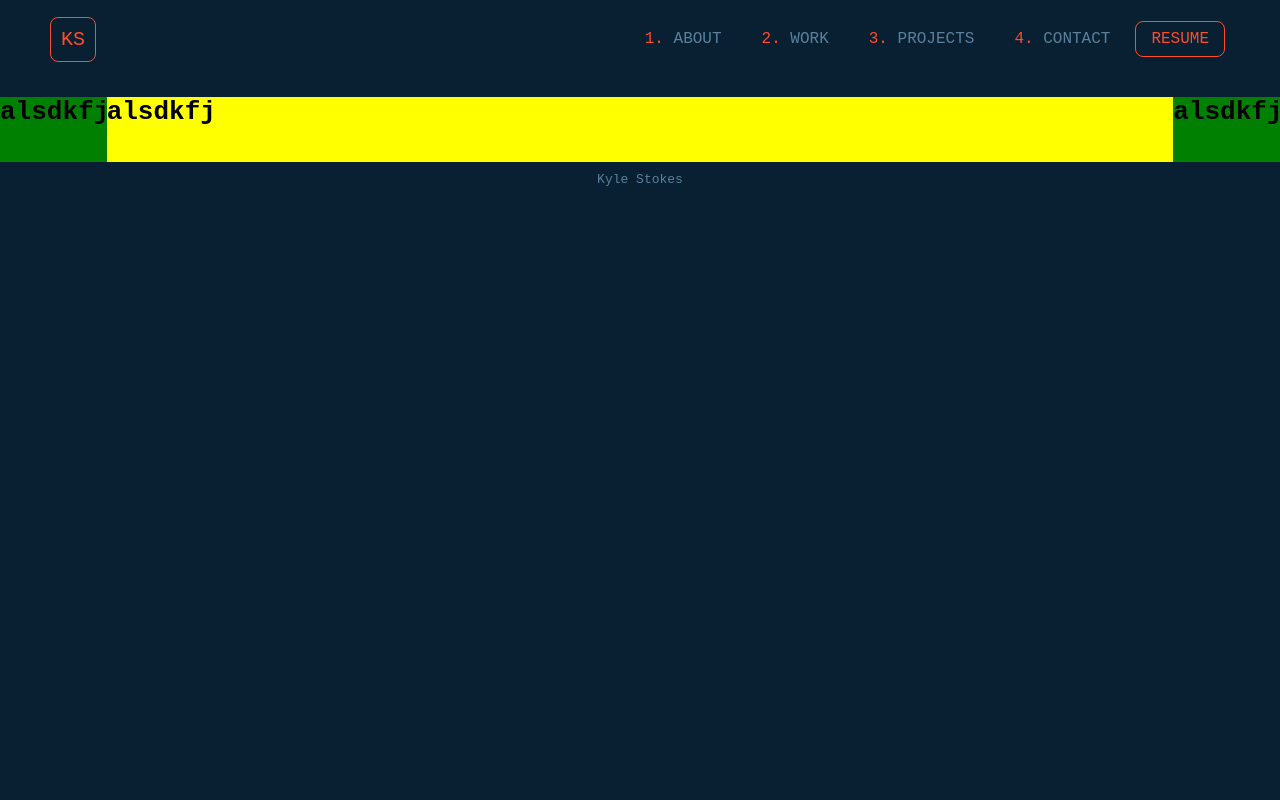
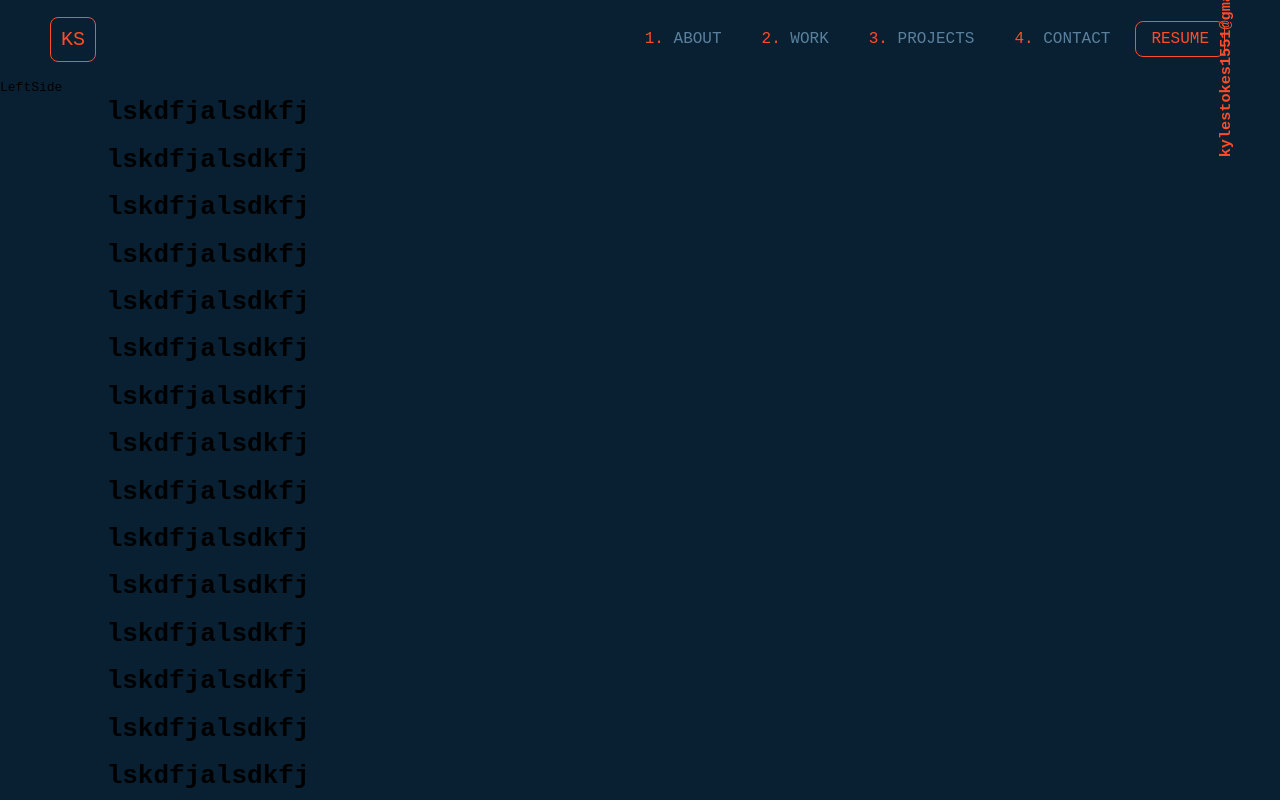
Before and after one commit to kylest0kes/folio, a React (Create React App) app: page / in a window 1280 px wide. Shown: the top 800 px of the page. Built offline with nearby package versions, Linux system fonts and the light colour scheme.

Commit message:
stylized the scrollbar stuff

```diff
--- a/src/App.css
+++ b/src/App.css
@@ -4,14 +4,22 @@ body {
   padding: 0;
   background-color: #082032;
   font-family: monospace;
+  height: 100%;
 }
 
-.side {
-  height: 100%;
-  background-color: green;
+::-webkit-scrollbar {
+  width: 10px;
 }
 
-.middle {
-  height: 100%;
-  background-color: yellow;
+::-webkit-scrollbar-track {
+  background: #2C394B;
 }
+
+::-webkit-scrollbar-thumb {
+  background: #334756;
+  border-radius: 25px;
+}
+
+::-webkit-scrollbar-thumb:hover {
+  background: #FF4C29;
+}
--- a/src/App.js
+++ b/src/App.js
@@ -4,6 +4,8 @@ import Header from "./Components/Header/Header";
 import { useMediaQuery } from "react-responsive";
 import MobileHeader from "./Components/MobileHeader/MobileHeader";
 import Grid from "@mui/material/Grid";
+import LeftSide from "./Sections/Left_Side/LeftSide";
+import RightSide from "./Sections/Right_Side/RightSide";
 
 function App() {
   const isDesktop = useMediaQuery({ query: "(min-width: 860px)" });
@@ -13,23 +15,40 @@ function App() {
       {isDesktop && <Header />}
       {!isDesktop && <MobileHeader />}
       <Grid container spacing={0}>
-        <Grid item xs={1}>
-          <div className='side'>
-            <h1>alsdkfj</h1>
-          </div>
+        <Grid alignItems="stretch" item xs={1}>
+          <LeftSide />
         </Grid>
         <Grid item xs={10}>
-          <div className='middle'>
-            <h1>alsdkfj</h1>
-          </div>
+          <h1>lskdfjalsdkfj</h1>
+          <h1>lskdfjalsdkfj</h1>
+          <h1>lskdfjalsdkfj</h1>
+          <h1>lskdfjalsdkfj</h1>
+          <h1>lskdfjalsdkfj</h1>
+          <h1>lskdfjalsdkfj</h1>
+          <h1>lskdfjalsdkfj</h1>
+          <h1>lskdfjalsdkfj</h1>
+          <h1>lskdfjalsdkfj</h1>
+          <h1>lskdfjalsdkfj</h1>
+          <h1>lskdfjalsdkfj</h1>
+          <h1>lskdfjalsdkfj</h1>
+          <h1>lskdfjalsdkfj</h1>
+          <h1>lskdfjalsdkfj</h1>
+          <h1>lskdfjalsdkfj</h1>
+          <h1>lskdfjalsdkfj</h1>
+          <h1>lskdfjalsdkfj</h1>
+          <h1>lskdfjalsdkfj</h1>
+          <h1>lskdfjalsdkfj</h1>
+          <h1>lskdfjalsdkfj</h1>
+          <h1>lskdfjalsdkfj</h1>
+          <h1>lskdfjalsdkfj</h1>
+          <h1>lskdfjalsdkfj</h1>
+          <h1>lskdfjalsdkfj</h1>
+          <Footer />
         </Grid>
-        <Grid item xs={1}>
-          <div className='side'>
-            <h1>alsdkfj</h1>
-          </div>
+        <Grid alignItems="stretch" item xs={1}>
+            <RightSide />
         </Grid>
       </Grid>
-      <Footer />
     </div>
   );
 }
--- a/src/Components/Footer/Footer.css
+++ b/src/Components/Footer/Footer.css
@@ -1,13 +1,9 @@
 .content {
   text-align: center;
-  margin: 10px auto;
+  margin: 15px auto;
   width: 250px;
   line-height: 20px;
   text-decoration: none;
-}
-
-footer {
-  margin-top: 25px;
 }
 
 .footer-a {
--- /dev/null
+++ b/src/Sections/Left_Side/LeftSide.js
@@ -0,0 +1,9 @@
+import React from 'react'
+
+const LeftSide = () => {
+  return (
+    <div>LeftSide</div>
+  )
+}
+
+export default LeftSide;
--- /dev/null
+++ b/src/Sections/Right_Side/RightSide.css
@@ -0,0 +1,10 @@
+.email-container {
+  height: 100vh;
+}
+
+.email {
+  color: #ff4c29;
+  text-align: center;
+  transform: rotate(270deg);
+  bottom: 0;
+}
--- /dev/null
+++ b/src/Sections/Right_Side/RightSide.js
@@ -0,0 +1,13 @@
+import React from 'react';
+
+import './RightSide.css';
+
+const RightSide = () => {
+  return (
+    <div className='email-container'>
+        <h3 className='email'>kylestokes1551@gmail.com</h3>
+    </div>
+  )
+}
+
+export default RightSide;
```
Also changed, not shown: src/Sections/Left_Side/LeftSide.css (added).
